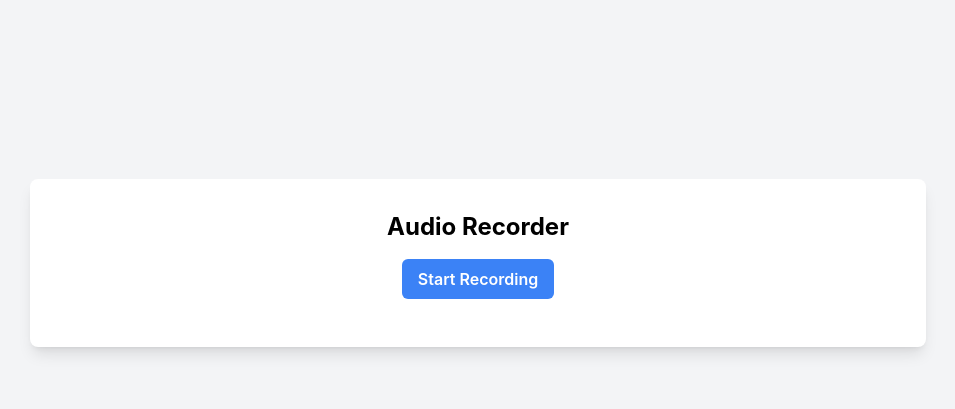
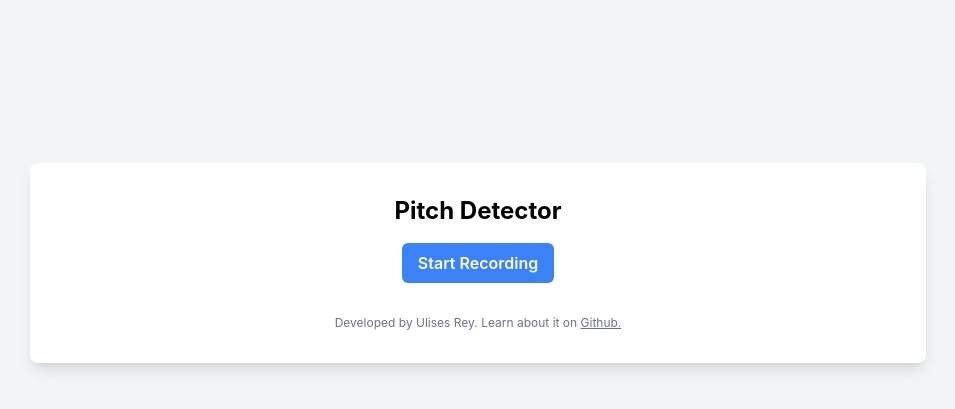
Before and after one commit to ulisesrey/pitch_detector, a Flask app: page / in a window 1280 px wide. Shown: the part 137-546 px from the top of the page, without its empty margins (162-1117 px from the left). Run offline with Flask 3, Linux system fonts and the light colour scheme; some libraries are stand-ins or nearby versions.

Commit message:
add favicon and footer

```diff
--- a/src/pitch_detector/templates/index.html
+++ b/src/pitch_detector/templates/index.html
@@ -11,10 +11,17 @@
             font-family: 'Inter', sans-serif;
         }
     </style>
+    <link rel="icon" type="image/x-icon" href="/static/favicon.ico">
+    <link rel="icon" type="image/png" sizes="96x96" href="/static/favicon-96x96.png">
+    <link rel="icon" type="image/svg+xml" href="/static/favicon.svg">
+
+    <link rel="apple-touch-icon" sizes="180x180" href="/static/apple-touch-icon.png">
+
+    <link rel="manifest" href="/static/site.webmanifest">
 </head>
 <body class="bg-gray-100 flex items-center justify-center min-h-screen">
     <div class="bg-white p-8 rounded-lg shadow-lg w-full max-w-4xl text-center overflow-hidden">
-        <h1 class="text-2xl font-bold mb-4">Audio Recorder</h1>
+        <h1 class="text-2xl font-bold mb-4">Pitch Detector</h1>
 
         <button
             id="recordButton"
@@ -34,6 +41,16 @@
             <h2 class="text-xl font-medium mb-2 text-center">F₀ estimation of your input:</h2>
             <div id="f0Plot" class="w-full rounded-md"></div>
         </div>
+        <footer class="mt-8 text-xs text-gray-500 text-center">
+            Developed by Ulises Rey. Learn about it on <a
+                href="https://github.com/ulisesrey/pitch_detector"
+                target="_blank"
+                rel="noopener noreferrer"
+                class="underline hover:text-gray-700"
+            >
+                Github.
+            </a>
+        </footer>
     </div>
 
     <script>
```
Also changed, not shown: src/pitch_detector/static/apple-touch-icon.png (added), src/pitch_detector/static/favicon-96x96.png (added), src/pitch_detector/static/favicon.ico (added), src/pitch_detector/static/favicon.svg (added), src/pitch_detector/static/site.webmanifest (added), src/pitch_detector/static/web-app-manifest-192x192.png (added), src/pitch_detector/static/web-app-manifest-512x512.png (added), 1 other file.
